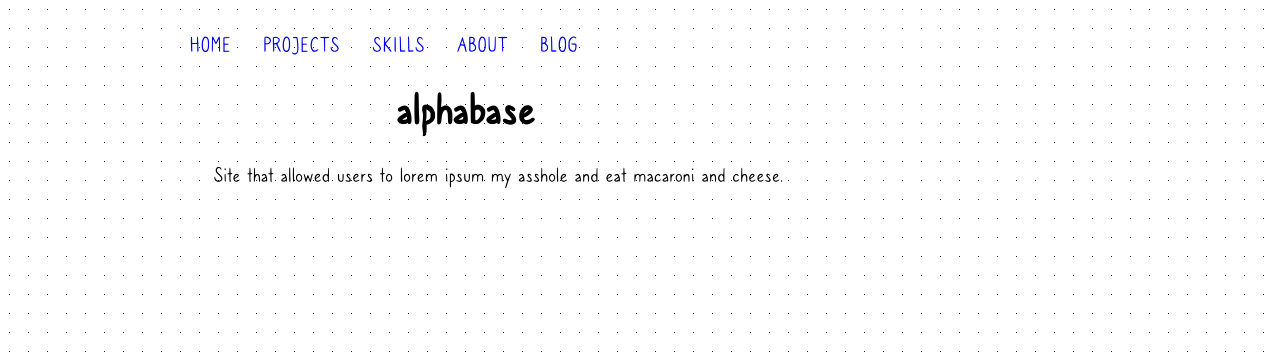
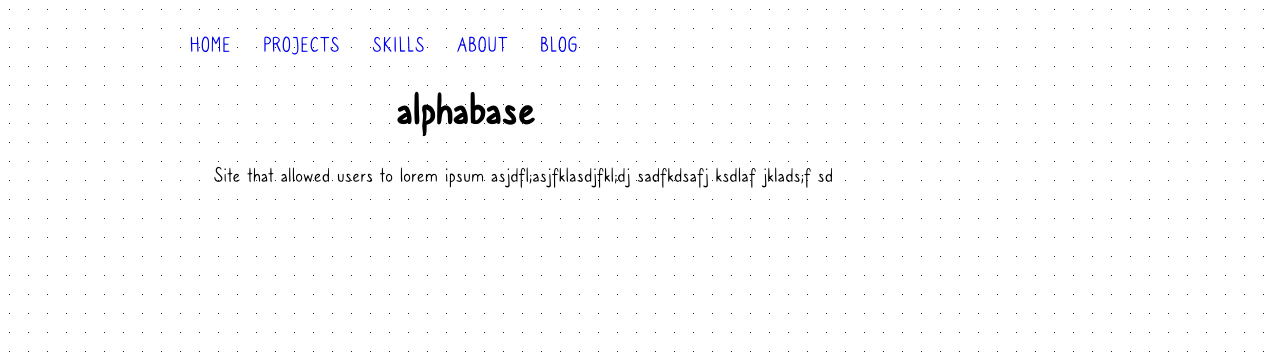
Before and after one commit to kristelfung/bullet-journal, a Jekyll site: the page built from _projects/alphabase.md, in a window 1280 px wide. Shown: the top 357 px of the page. Built offline with Jekyll 4.4.1, drawn with Linux system fonts in a browser that asks for light colours; a script that is not in the unit is left out.

Commit message:
delete some profanity

```diff
--- a/_projects/alphabase.md
+++ b/_projects/alphabase.md
@@ -9,4 +9,4 @@ tools:
     - Bulma
 thumbnail: /images/uploads/1.png
 ---
-Site that allowed users to lorem ipsum my asshole and eat macaroni and cheese.
+Site that allowed users to lorem ipsum asjdfl;asjfklasdjfkl;dj sadfkdsafj ksdlaf jklads;f sd
```
